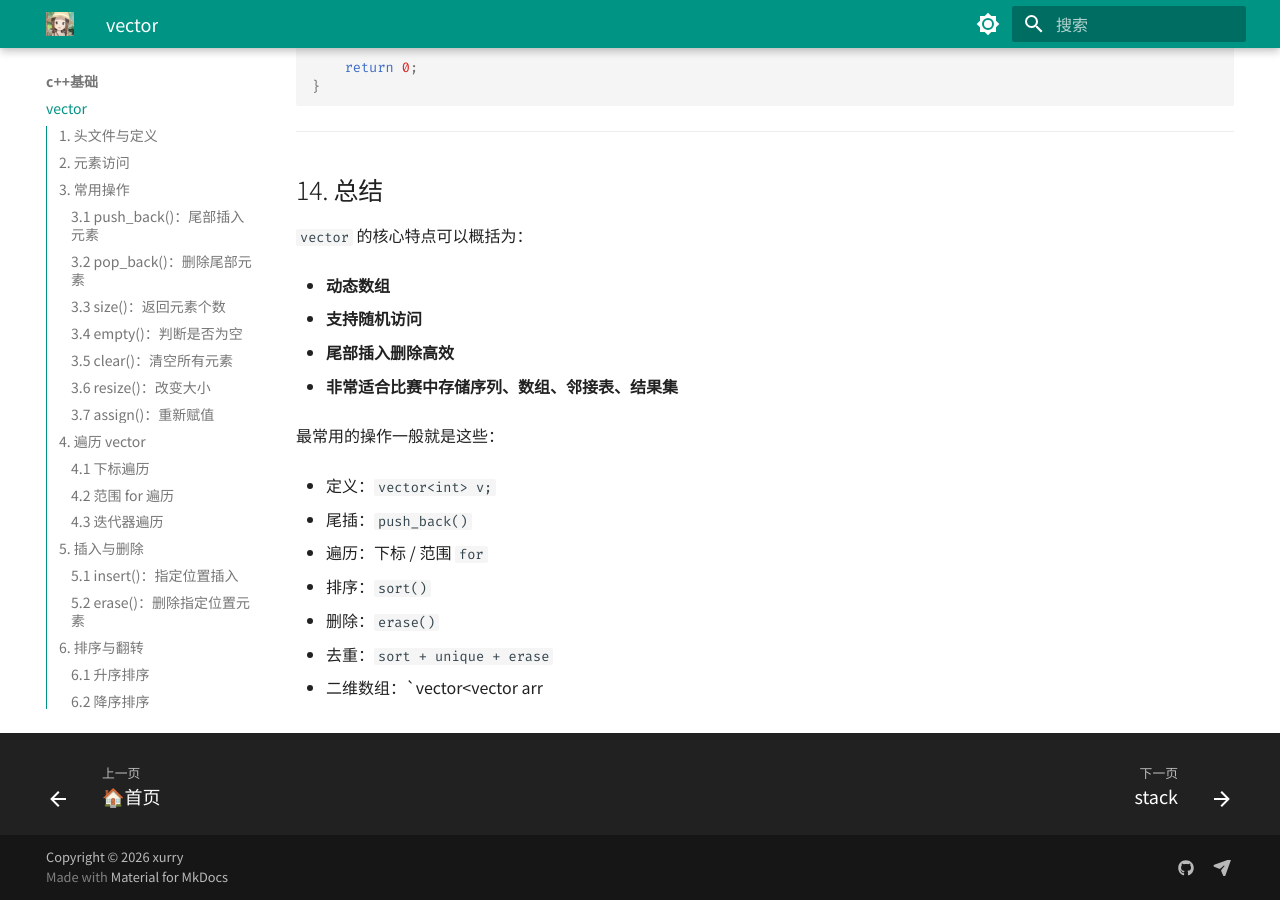
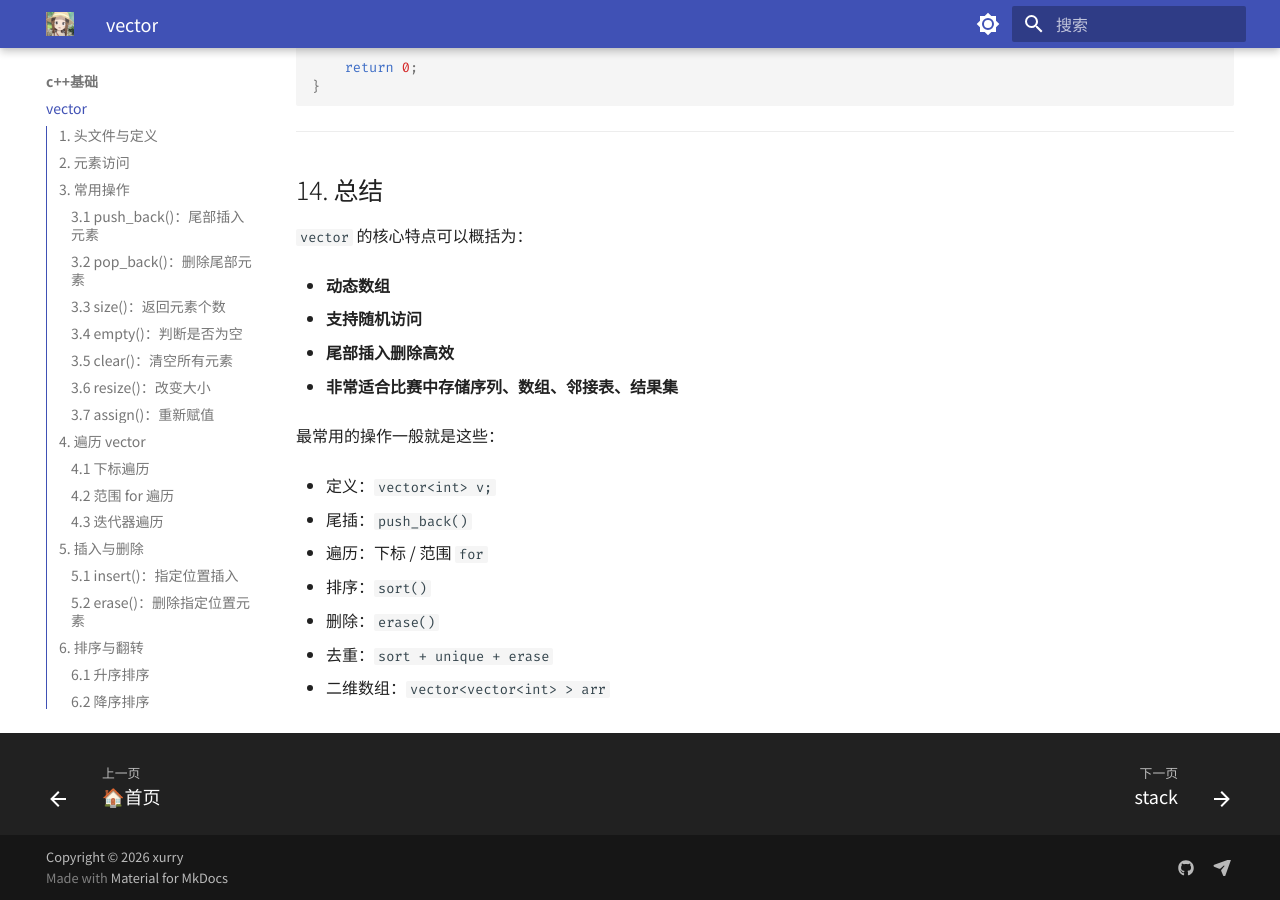
Before and after one commit to kingpoints266-cell/mynotes, an MkDocs documentation site: the page built from docs/c++基础/vector.md, in a window 1280 px wide and 900 px high, scrolled down 10904 px. Built offline with MkDocs 1.6.1 and Material for MkDocs 9.7.7, drawn with Linux system fonts in a browser that asks for light colours.

Commit message:
auto update 2026/04/13 19:43:36

```diff
--- a/docs/c++基础/vector.md
+++ b/docs/c++基础/vector.md
@@ -607,4 +607,4 @@ int main() {
 
 - 去重：`sort + unique + erase`
 
-- 二维数组：`vector<vector<int> arr
+- 二维数组：`vector<vector<int> > arr`
--- a/mkdocs.yml
+++ b/mkdocs.yml
@@ -17,14 +17,14 @@ theme:
   palette:
     - media: "(prefers-color-scheme: light)"
       scheme: default
-      primary: teal # 主色调（顶部栏）
+      primary: custom # 主色调（顶部栏）
       accent: light green # 交互色（链接、按钮)
       toggle:
         icon: material/brightness-7
         name: 切换到深色模式
     - media: "(prefers-color-scheme: dark)"
       scheme: slate
-      primary: teal
+      primary: custom
       accent: light green
       toggle:
         icon: material/brightness-4
```
Also changed, not shown: docs/stylesheets/extra.css (added, +15 -0 lines).
